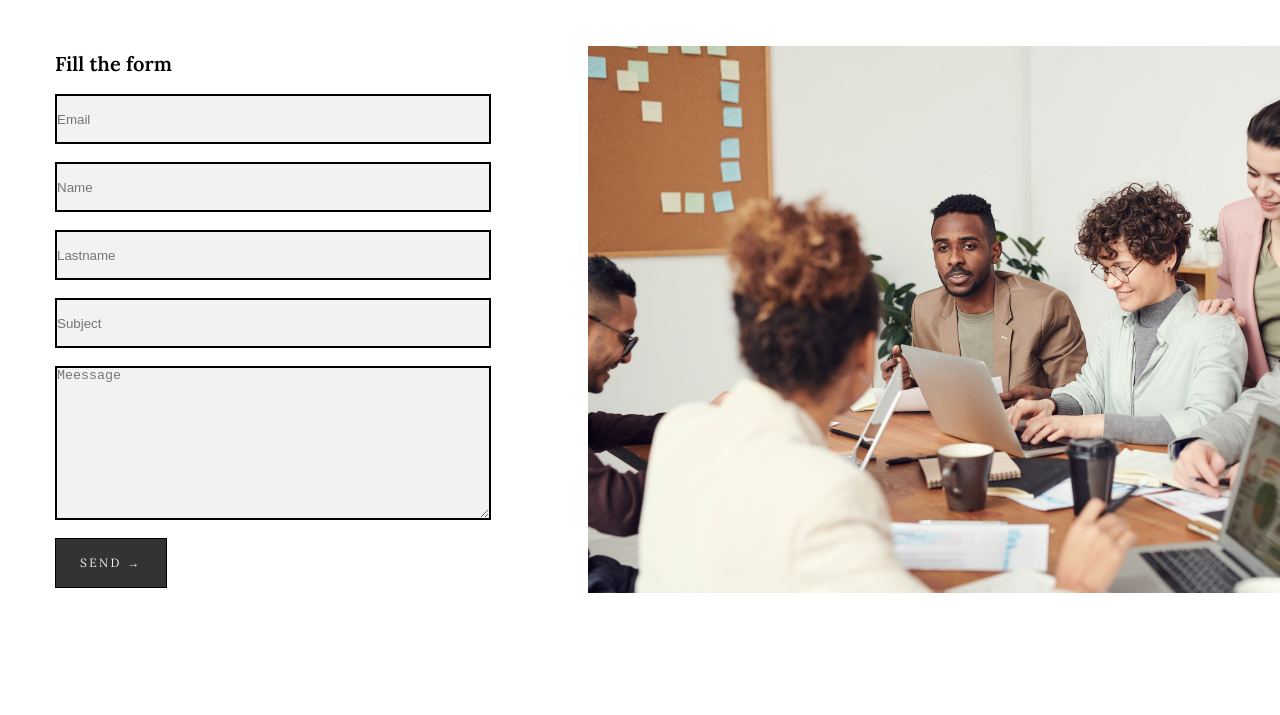
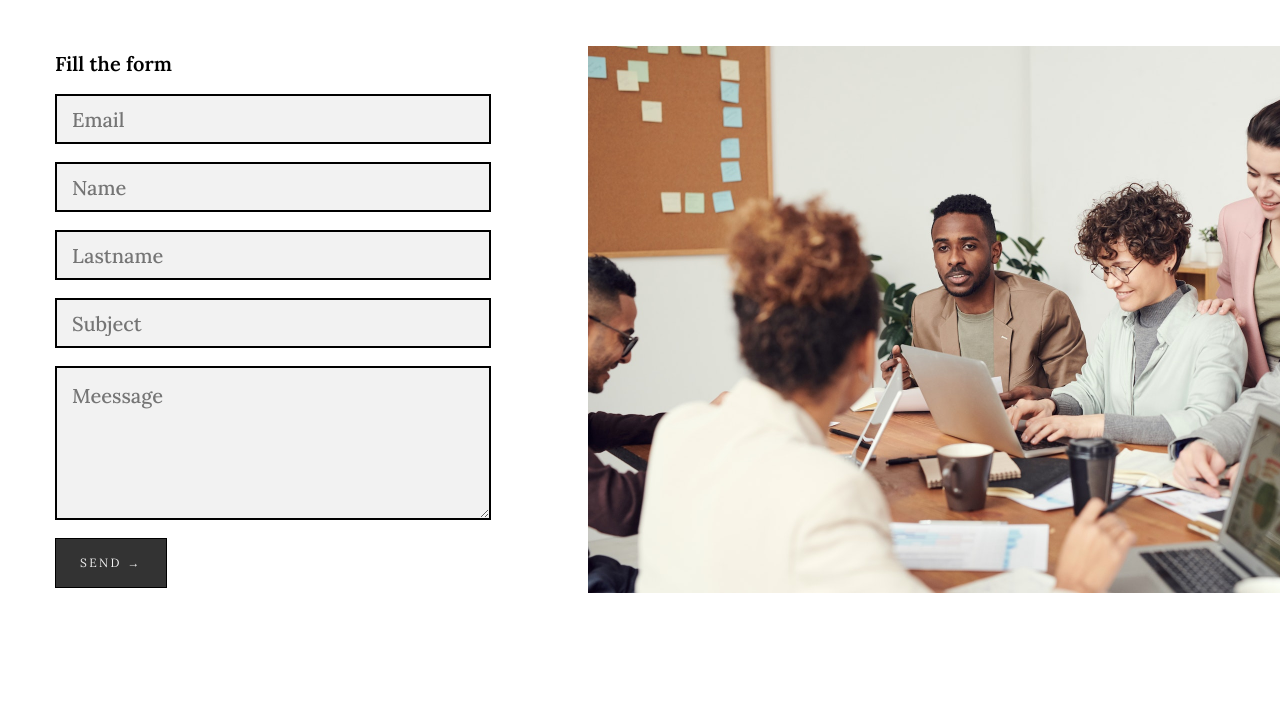
Before and after one commit to Sanja-Misic/Modern-homes-website, a plain HTML site: page index.html in a window 1280 px wide. Shown: the part 3168-3883 px from the top of the page. Drawn offline with Linux system fonts and the light colour scheme.

Commit message:
little style changes in form

```diff
--- a/sass/layout/_forms.scss
+++ b/sass/layout/_forms.scss
@@ -11,12 +11,20 @@
   &-input {
     width: 43.6rem;
     height: 5rem;
+    padding: 1.5rem;
+    font-size: 2rem;
+    font-family: inherit;
+    font-weight: 500;
     background-color: $input-background-color;
     border: 2px solid #000000;
   }
   &-textarea {
     width: 43.6rem;
     height: 15.4rem;
+    padding: 1.5rem;
+    font-size: 2rem;
+    font-family: inherit;
+    font-weight: 500;
 
     background-color: $input-background-color;
     border: 2px solid #000000;
```
Also changed, not shown: css/style.css, 1 other file.
